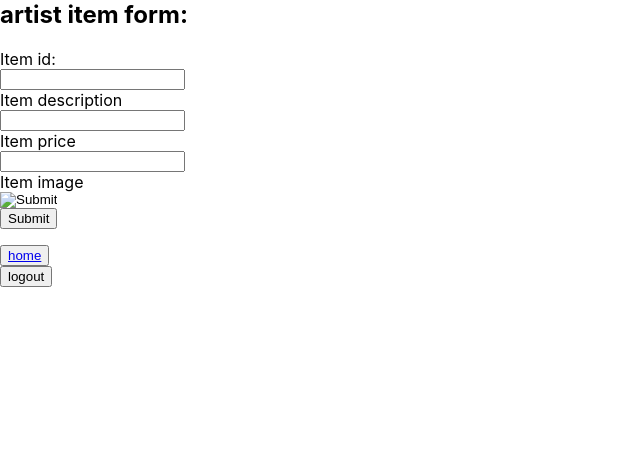
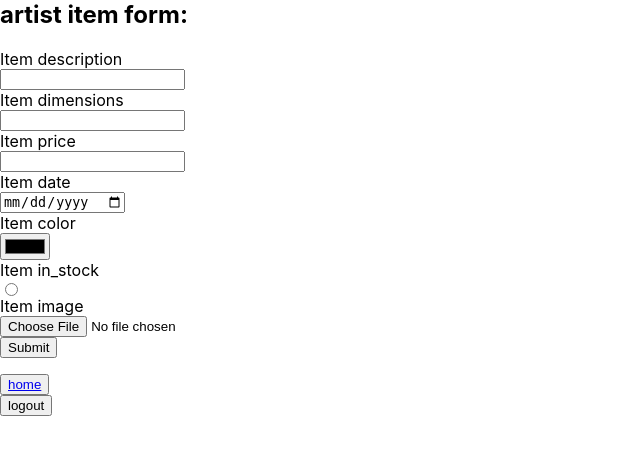
Before and after one commit to sandritaa/galleriamilena, a Flask app: page /addItem in a window 1280 px wide. Shown: the top 455 px of the page, without its empty margins (0-640 px from the left). Run offline with Flask 3, Linux system fonts and the light colour scheme.

Commit message:
add item attributes to form

```diff
--- a/server.py
+++ b/server.py
@@ -161,7 +161,21 @@ def newItemForm():
 @app.route('/addItem', methods=['POST'])
 def addItem():
 
+    description = request.form.get('description')
+    dimensions = request.form.get('dimensions')
+    price = request.form.get('price')
+    date = request.form.get('date')
+    color = request.form.get('color')
+    in_stock = request.form.get('in_stock')
+    picture_path = request.form.get('picture_path')
+
     artist = Artist.query.get(session['artist_id'])
+
+    artist = crud.createItem(
+        description, dimensions, price, date, color, in_stock, picture_path)
+    db.session.add(artist)
+    db.session.commit()
+    flash("new item has been created")
 
     return redirect('/admin/' + artist.alias)
 
--- a/templates/addItem.html
+++ b/templates/addItem.html
@@ -7,11 +7,15 @@
 <h2>artist item form:</h2>
 <form action='/addItem' method="POST">
 
-    <label>Item id:</label> <br> <input type="number" name="id" required minlength='1' maxlength='10'> <br>
+
     <label>Item description </label> <br> <input type="text" name="description" required minlength='1'
         maxlength='50'><br>
+    <label>Item dimensions </label> <br> <input type="text" name="dimensions" required minlength='1' maxlength='10'><br>
     <label>Item price</label> <br> <input type="text" name="price" required minlength='4' maxlength='10'> <br>
-    <label>Item image</label> <br> <input type="image" name="image"> <br>
+    <label>Item date</label> <br> <input type="date" name="date"> <br>
+    <label>Item color</label> <br> <input type="color" name="color"> <br>
+    <label>Item in_stock</label> <br> <input type="radio" name="in_stock"> <br>
+    <label>Item image</label> <br> <input type="file" name="image" alt="load image"> <br>
     <input type="submit">
 
 </form>
--- a/templates/artistProfile.html
+++ b/templates/artistProfile.html
@@ -29,11 +29,9 @@
     {% endfor %}
 </ul>
 
-
-
 <h3>my items:</h3>
 <button type="'button">
-    <a href="/addItem">add new item</a>
+    <a href="/addItem">add new</a>
 </button>
 <ul>
     {% for item in artist.item %}
```
